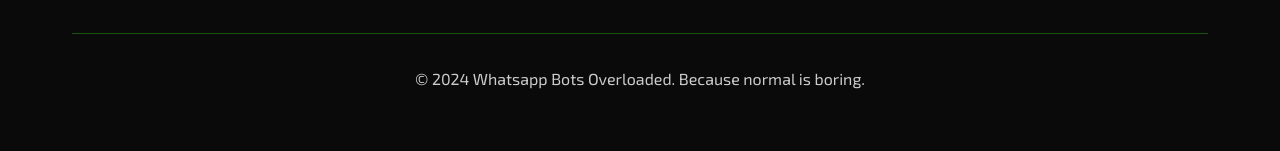
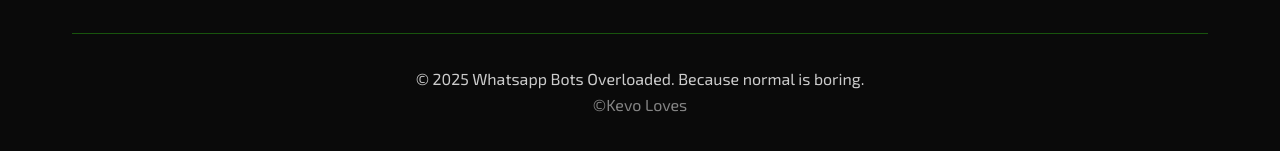
Before and after one commit to Kevoloves25/wp-bots, a plain HTML site: page socials.html in a window 1280 px wide. Shown: the part 1342-1493 px from the top of the page. Drawn offline with Linux system fonts and the light colour scheme.

Commit message:
Update socials.html

```diff
--- a/socials.html
+++ b/socials.html
@@ -151,7 +151,8 @@
                 </div>
             </div>
             <div class="footer-bottom">
-                <p>&copy; 2024 Whatsapp Bots Overloaded. Because normal is boring.</p>
+                <p>&copy; 2025 Whatsapp Bots Overloaded. Because normal is boring.</p>
+                <p style="color: #858585;">©Kevo Loves</p>
             </div>
         </div>
     </footer>
```
